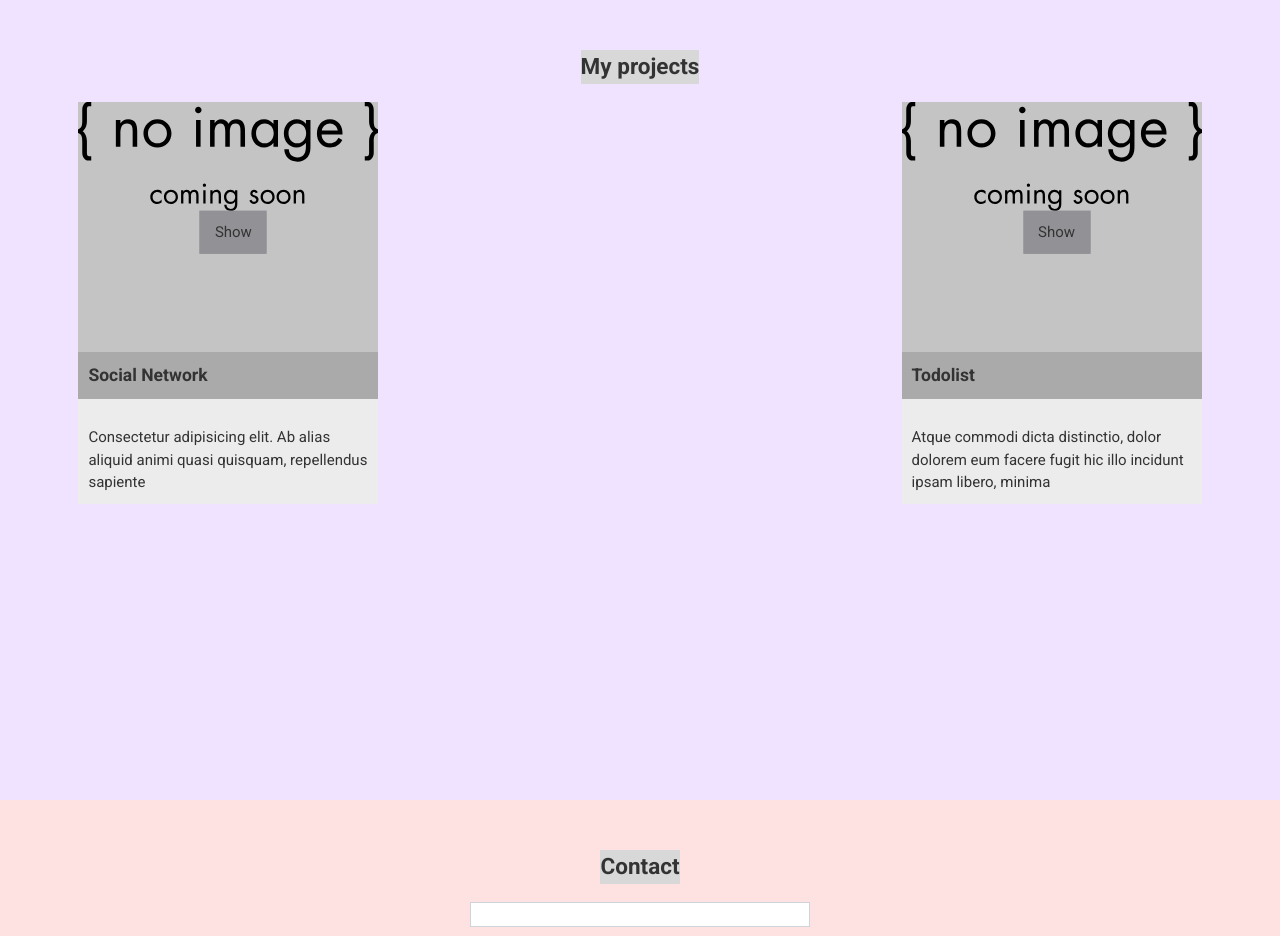
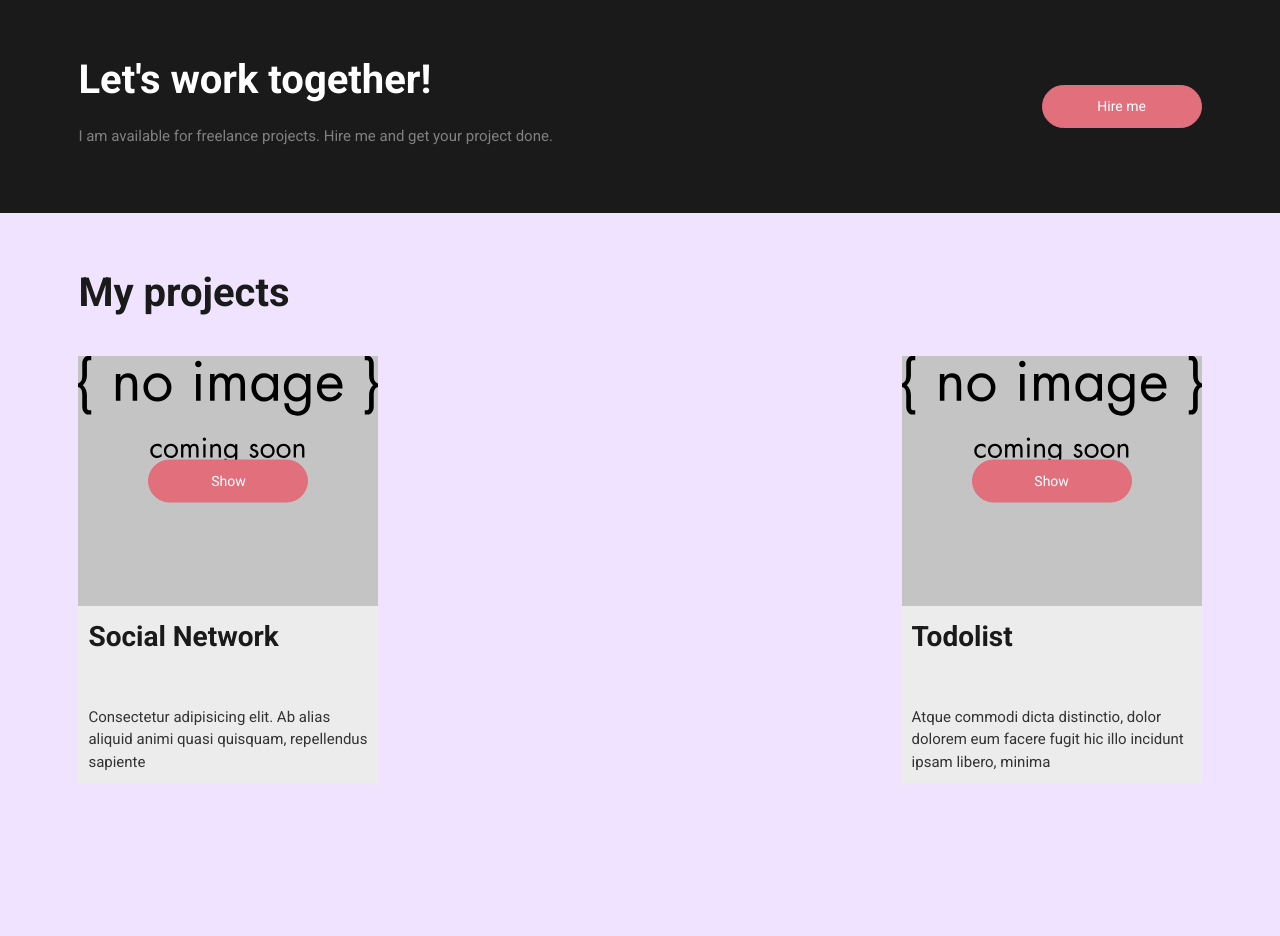
Before and after one commit to svensktutby/personal-portfolio, a React (Create React App) app: page / in a window 1280 px wide. Shown: the part 1680-2616 px from the top of the page. Built offline with nearby package versions, Linux system fonts and the light colour scheme.

Commit message:
feat: add hire block, button styles

```diff
--- a/src/App.tsx
+++ b/src/App.tsx
@@ -8,6 +8,7 @@ import { Skills } from './components/Skills';
 import { Projects } from './components/Projects';
 import { Contact } from './components/Contact';
 import { Footer } from './components/Footer';
+import { Hire } from './components/Hire';
 
 type AppPropsType = {
   store: StoreType;
@@ -21,6 +22,7 @@ export const App: FC<AppPropsType> = ({ store }) => {
       <Header navLinks={navLinks} />
       <Main />
       <Skills skills={skills} />
+      <Hire />
       <Projects projects={projects} />
       <Contact />
       <Footer socialList={socialList} />
--- /dev/null
+++ b/src/components/Hire/Hire.module.scss
@@ -0,0 +1,21 @@
+@import "src/components/common/styles/base/variables";
+
+.hire {
+  background-color: $theme-color-dark;
+}
+
+.container {
+  display: flex;
+  align-items: center;
+  justify-content: space-between;
+}
+
+.hire .title {
+  margin-bottom: 14px;
+
+  color: $white;
+}
+
+.text {
+  color: $text-color-muted;
+}
--- /dev/null
+++ b/src/components/Hire/Hire.tsx
@@ -0,0 +1,27 @@
+import React, { FC } from 'react';
+
+import s from './Hire.module.scss';
+import styleContainer from '../common/styles/Container.module.scss';
+import styleTitle from '../common/styles/Title.module.scss';
+import styleBtn from '../common/styles/Button.module.scss';
+
+export const Hire: FC = () => {
+  return (
+    <section className={s.hire}>
+      <div className={`${styleContainer.container} ${s.container}`}>
+        <div>
+          <h2 className={`${styleTitle.titleSecondary} ${s.title}`}>
+            Let's work together!
+          </h2>
+          <p className={s.text}>
+            I am available for freelance projects. Hire me and get your project
+            done.
+          </p>
+        </div>
+        <a className={`${styleBtn.btn}`} href="#contact">
+          Hire me
+        </a>
+      </div>
+    </section>
+  );
+};
--- /dev/null
+++ b/src/components/Hire/index.ts
@@ -0,0 +1 @@
+export * from './Hire';
--- a/src/components/Nav/Nav.module.scss
+++ b/src/components/Nav/Nav.module.scss
@@ -18,7 +18,7 @@
   width: 100%;
   height: $header-height;
 
-  background-color: #222;
+  background-color: $theme-color-dark;
 }
 
 .nav .container {
--- a/src/components/common/styles/Button.module.scss
+++ b/src/components/common/styles/Button.module.scss
@@ -4,34 +4,25 @@
   position: relative;
 
   display: inline-block;
-  margin: 5px;
-  padding: 10px 15px;
+  min-width: 160px;
+  padding: 10px 30px;
 
+  font-size: 0.875rem;
   vertical-align: middle;
-  color: $text-color;
+  text-align: center;
+  color: $white;
   text-decoration: none;
+  word-break: initial;
 
-  background-color: #929196;
-  border: 0;
+  background-color: $theme-color;
+  border: 1px solid $theme-color;
+  border-radius: 30px;
   box-shadow: 0 0 1px rgba(0, 0, 0, 0);
-  transform: perspective(1px) translateZ(0);
   cursor: pointer;
 
+  transition: color $transition-time, background-color $transition-time, border-color $transition-time;
+
   user-select: none;
-}
-
-.btn:before {
-  content: "";
-  position: absolute;
-  top: 0;
-  right: 0;
-  bottom: 0;
-  left: 0;
-
-  border: 4px solid #929196;
-
-  transition-duration: 0.3s;
-  transition-property: top, right, bottom, left;
 }
 
 .btn:focus {
@@ -39,12 +30,13 @@
 }
 
 @media (hover: hover) {
-  .btn:hover::before,
-  .btn:focus::before,
-  .btn:active::before {
-    top: -8px;
-    right: -8px;
-    bottom: -8px;
-    left: -8px;
+  .btn:hover,
+  .btn:focus {
+    background-color: $link-color-hover;
+    border-color: $link-color-hover;
+  }
+
+  .btn:active {
+    color: rgba($white, 0.6);
   }
 }
--- a/src/components/common/styles/Link.module.scss
+++ b/src/components/common/styles/Link.module.scss
@@ -14,7 +14,7 @@
 @media (hover: hover) {
   .link:hover,
   .link:focus {
-    color: $link-color--hover;
+    color: $link-color-hover;
   }
 
   .link:active {
--- a/src/components/common/styles/Title.module.scss
+++ b/src/components/common/styles/Title.module.scss
@@ -2,19 +2,24 @@
 
 .titlePrimary,
 .titleSecondary,
-.titleTertiary {
+.titleTertiary,
+.titleQuaternary {
   margin-top: 0;
+  color: $gray-darkest;
+}
+
+.titlePrimary {
+  font-size: $font-size-title-primary;
 }
 
 .titleSecondary {
-  margin-right: auto;
-  margin-left: auto;
-
-  text-align: center;
-
-  background-color: #d8d8d8;
+  font-size: $font-size-title-secondary;
 }
 
 .titleTertiary {
-  background-color: #aaa;
+  font-size: $font-size-title-tertiary;
 }
+
+.titleQuaternary {
+  font-size: $font-size-title-quaternary;
+}
--- a/src/components/common/styles/base/variables.scss
+++ b/src/components/common/styles/base/variables.scss
@@ -41,19 +41,19 @@ $section-color-main:          $white;
 $section-color-additional:    $white-muted;
 
 $link-color:                  $theme-color;
-$link-color--hover:           $brick-red;
+$link-color-hover:           $brick-red;
 
 $border-color:                $gray-lighter;
 
 /* Fonts
 ******************************/
 $font-family:                 "Roboto", sans-serif;
-$font-size:                   1.5rem;
+$font-size:                   0.9375rem;
 
-$font-size-title-primary:     6.8rem;
-$font-size-title-secondary:   4rem;
-$font-size-title-tertiary:    2.8rem;
-$font-size-title-quaternary:  1.8rem;
+$font-size-title-primary:     4.25rem;
+$font-size-title-secondary:   2.5rem;
+$font-size-title-tertiary:    1.75rem;
+$font-size-title-quaternary:  1.125rem;
 
 $line-height:                 1.5;
 $line-height-text:            1.95;
--- a/src/index.css
+++ b/src/index.css
@@ -2,8 +2,6 @@ html {
   box-sizing: border-box;
   min-width: 360px;
   min-height: 100%;
-
-  font-size: 10px;
 
   scroll-behavior: smooth;
 }
@@ -19,7 +17,7 @@ body {
   min-height: 100%;
   margin: 0;
 
-  font-size: 1.6rem;
+  font-size: 1rem;
   line-height: 1.42;
   font-family: -apple-system, BlinkMacSystemFont, "Segoe UI", "Roboto", "Oxygen",
   "Ubuntu", "Cantarell", "Fira Sans", "Droid Sans", "Helvetica Neue",
```
Also changed, not shown: src/components/Header/Header.module.scss (line endings or trailing spaces).
